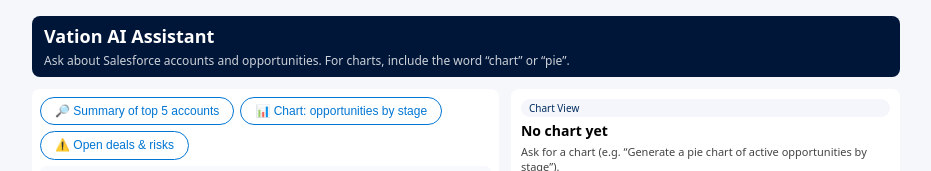
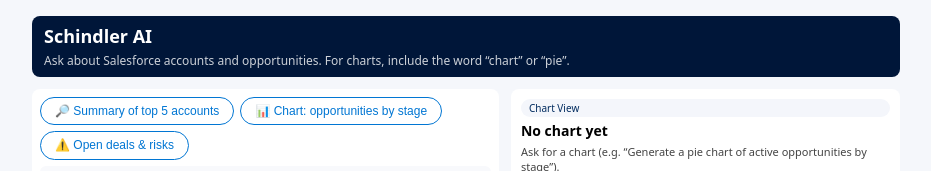
Before and after one commit to bavanamenon-lgtm/ai-bot-backend, a website: page index.html in a window 1280 px wide. Shown: the top 171 px of the page, without its empty margins (174-1105 px from the left). Drawn offline with nearby package versions, Linux system fonts and the light colour scheme.

Commit message:
Update index.html

```diff
--- a/index.html
+++ b/index.html
@@ -194,7 +194,7 @@
 <body>
 <div class="app">
   <div class="header">
-    <h1>Vation AI Assistant</h1>
+    <h1>Schindler AI</h1>
     <p>Ask about Salesforce accounts and opportunities. For charts, include the word “chart” or “pie”.</p>
   </div>
 
```
